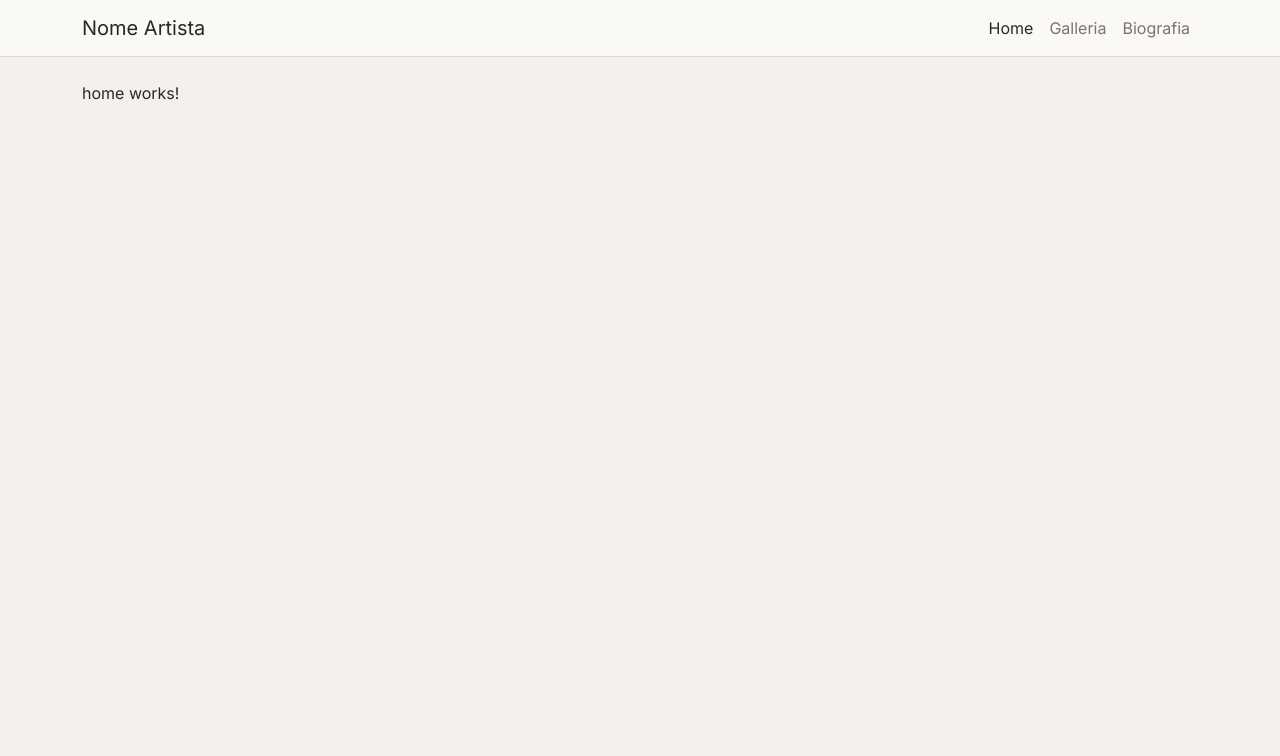
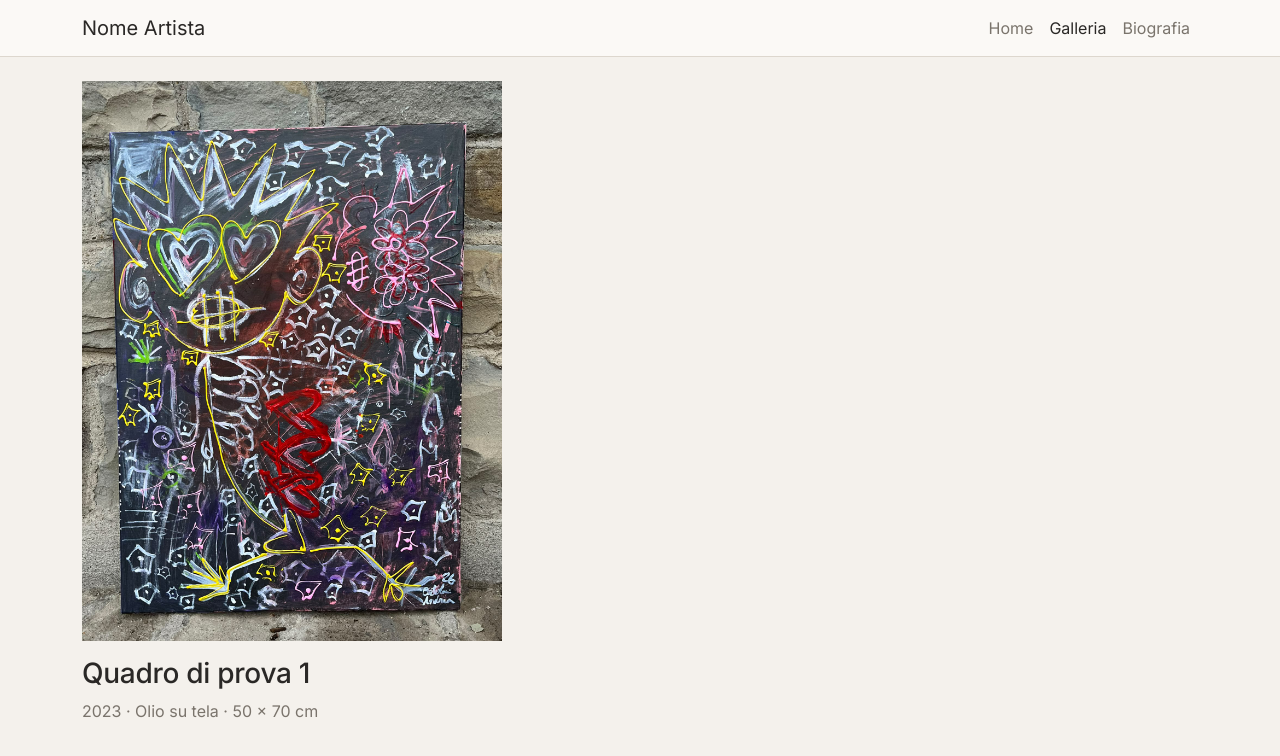
Before and after one commit to GabrieleGaleotti/WebSiteProject, an Angular app: page /gallery/1 in a window 1280 px wide. Before the commit this address led to /. Shown: the top 756 px of the page. Built offline with nearby package versions, Linux system fonts and the light colour scheme.

Commit message:
rotta gallery/:id e gallery legge il quadro dal service

```diff
--- a/src/app/app.config.ts
+++ b/src/app/app.config.ts
@@ -1,10 +1,10 @@
 import { ApplicationConfig, provideBrowserGlobalErrorListeners } from '@angular/core';
-import { provideRouter } from '@angular/router';
 import { routes } from './app.routes';
+import { provideRouter, withComponentInputBinding } from '@angular/router';
 
 export const appConfig: ApplicationConfig = {
   providers: [
     provideBrowserGlobalErrorListeners(),
-    provideRouter(routes)
+    provideRouter(routes,withComponentInputBinding())
   ]
 };
--- a/src/app/data/artworks.ts
+++ b/src/app/data/artworks.ts
@@ -7,7 +7,7 @@ export const ARTWORKS: Artwork[] = [
     year: 2023,
     technique: 'Olio su tela',
     dimensions: '50 x 70 cm',
-    image: '/artworks/quadro-1.jpg',
+    image: '/artworks/quadro-1.jpeg',
     description: 'Descrizione di prova.',
   },
   {
@@ -16,7 +16,7 @@ export const ARTWORKS: Artwork[] = [
     year: 2022,
     technique: 'Acrilico su tela',
     dimensions: '40 x 40 cm',
-    image: '/artworks/quadro-2.jpg',
+    image: '/artworks/quadro-2.jpeg',
   },
   {
     id: 3,
--- a/src/app/pages/gallery/gallery.html
+++ b/src/app/pages/gallery/gallery.html
@@ -1 +1,7 @@
-<p>gallery works!</p>
+@if (artwork(); as a) {
+  <img [src]="a.image" [alt]="a.title" class="img-fluid" style="max-height: 70vh" />
+  <h1 class="h3 mt-3">{{ a.title }}</h1>
+  <p class="text-body-secondary">{{ a.year }} · {{ a.technique }} · {{ a.dimensions }}</p>
+} @else {
+  <p>Quadro non trovato.</p>
+}
--- a/src/app/pages/gallery/gallery.ts
+++ b/src/app/pages/gallery/gallery.ts
@@ -1,9 +1,16 @@
-import { Component } from '@angular/core';
+import { Component, computed, inject, input } from '@angular/core';
+import { ArtworkService } from '../../core/services/artwork.service';
 
 @Component({
+  selector: 'app-gallery',
   imports: [],
-  selector: 'app-gallery',
+  templateUrl: './gallery.html',
   styleUrl: './gallery.css',
-  templateUrl: './gallery.html',
 })
-export class Gallery {}
+export class Gallery {
+  private artworkService = inject(ArtworkService);
+
+  id = input.required<string>();
+
+  artwork = computed(() => this.artworkService.getById(Number(this.id())));
+}
```
Also changed, not shown: src/app/app.routes.ts (+4 -3 lines), public/artworks/quadro-1.jpeg (added), public/artworks/quadro-2.jpeg (added), src/app/models/artwork.model.ts (line endings or trailing spaces).
